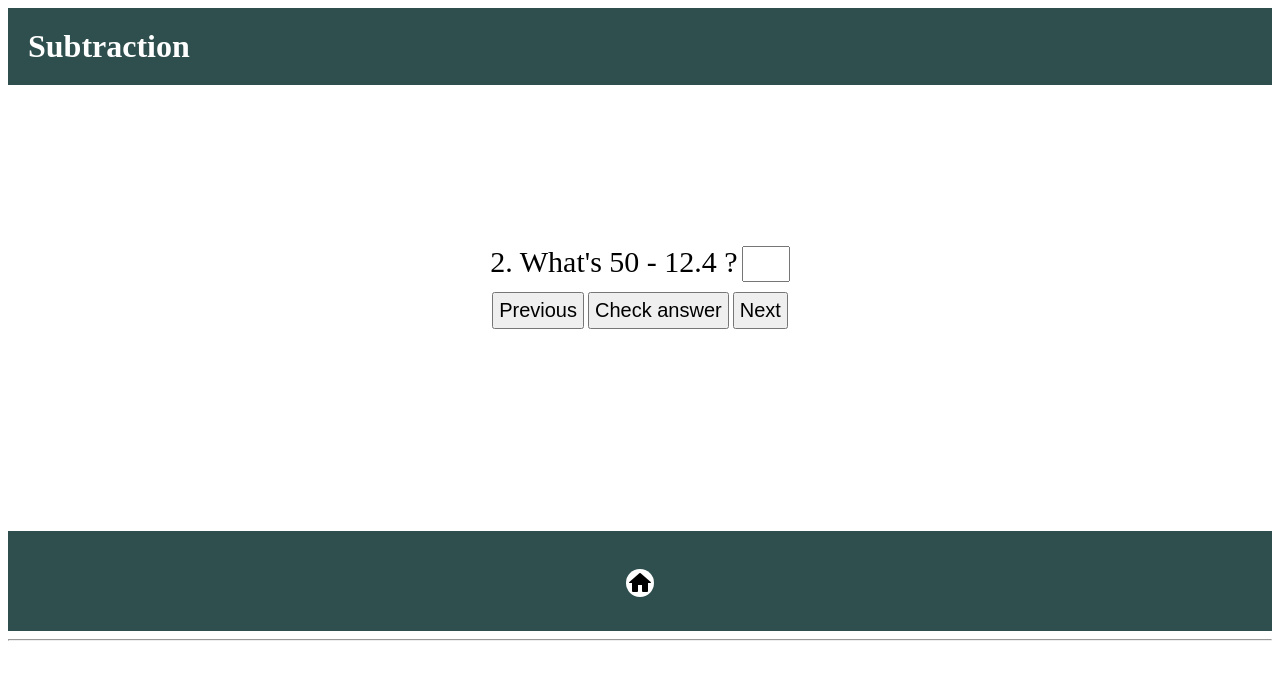
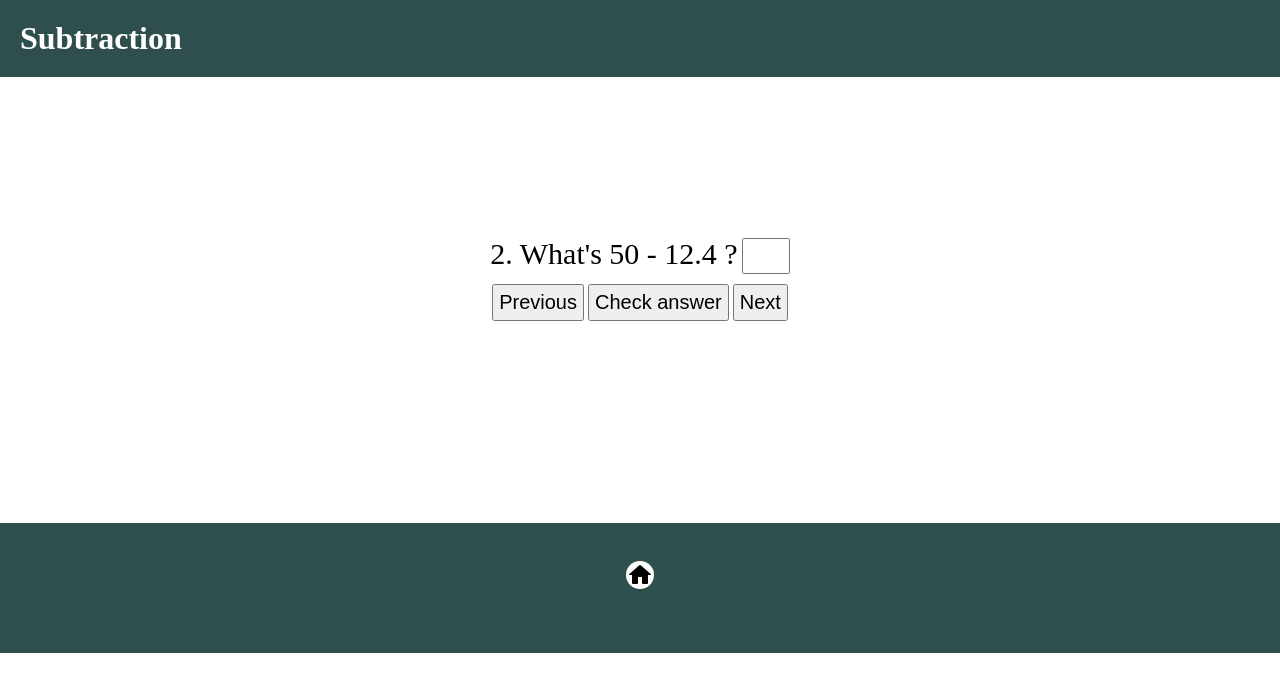
Before and after one commit to thaiga123/Maths-app, a Flask app: page /sub_2 in a window 1280 px wide. Shown: the top 692 px of the page. Run offline with Flask 2, Linux system fonts and the light colour scheme.

Commit message:
Removed hr and fixed margins on subtraction pages

```diff
--- a/app.py
+++ b/app.py
@@ -1,7 +1,6 @@
 from flask import Flask, render_template, redirect, url_for, send_from_directory
 
 app = Flask(__name__)
-
 
 #ADDITION
 
--- a/static/home.css
+++ b/static/home.css
@@ -1,5 +1,5 @@
 body{
-    margin:0
+    margin:0;
 }
 
 #main-header{
--- a/static/subtraction.css
+++ b/static/subtraction.css
@@ -6,6 +6,10 @@
     padding-bottom: 20px;
     margin-top: 0;
     margin-bottom: 0
+}
+
+body{
+    margin:0;
 }
 
 #label-for-question-1, #label-for-question-2, #label-for-question-3, #label-for-question-4, #label-for-question-5{
@@ -65,7 +69,7 @@ button{
     background-color: darkslategrey;
     padding-top: 50px;
     padding-left: 15px;
-    padding-bottom: 50px;
+    padding-bottom: 80px;
     margin-top: 330px;
     margin-bottom: 0
 }
--- a/templates/adtn-p2.html
+++ b/templates/adtn-p2.html
@@ -34,8 +34,6 @@
         <div id="footer_"></div>
     </footer>
 
-    <hr>
-
     <script src="{{url_for('scripts', filename='adtn-2.js')}}"></script>
 
 </body>
--- a/templates/adtn-p3.html
+++ b/templates/adtn-p3.html
@@ -34,8 +34,6 @@
         <div id="footer_"></div>
     </footer>
 
-    <hr>
-
     <script src="{{url_for('scripts', filename='adtn-3.js')}}"></script>
 
 </body>
--- a/templates/adtn-p4.html
+++ b/templates/adtn-p4.html
@@ -34,8 +34,6 @@
         <div id="footer_"></div>
     </footer>
 
-    <hr>
-
     <script src="{{url_for('scripts', filename='adtn-4.js')}}"></script>
 
 </body>
--- a/templates/adtn-p5.html
+++ b/templates/adtn-p5.html
@@ -32,8 +32,6 @@
         <div id="footer_"></div>
     </footer>
 
-    <hr>
-
     <script src="{{url_for('scripts', filename='adtn-5.js')}}"></script>
 
 </body>
--- a/templates/sub-p2.html
+++ b/templates/sub-p2.html
@@ -34,8 +34,6 @@
         <div id="footer_"></div>
     </footer>
 
-    <hr>
-
     <script src="{{url_for('scripts', filename='sub-2.js')}}"></script>
 
 </body>
--- a/templates/sub-p3.html
+++ b/templates/sub-p3.html
@@ -34,8 +34,6 @@
         <div id="footer_"></div>
     </footer>
 
-    <hr>
-
     <script src="{{url_for('scripts', filename='sub-3.js')}}"></script>
 
 </body>
--- a/templates/sub-p4.html
+++ b/templates/sub-p4.html
@@ -34,8 +34,6 @@
         <div id="footer_"></div>
     </footer>
 
-    <hr>
-
     <script src="{{url_for('scripts', filename='sub-4.js')}}"></script>
 
 </body>
--- a/templates/sub-p5.html
+++ b/templates/sub-p5.html
@@ -32,8 +32,6 @@
         <div id="footer_"></div>
     </footer>
 
-    <hr>
-
     <script src="{{url_for('scripts', filename='sub-5.js')}}"></script>
 
 </body>
```
Also changed, not shown: images/background.png (added).
